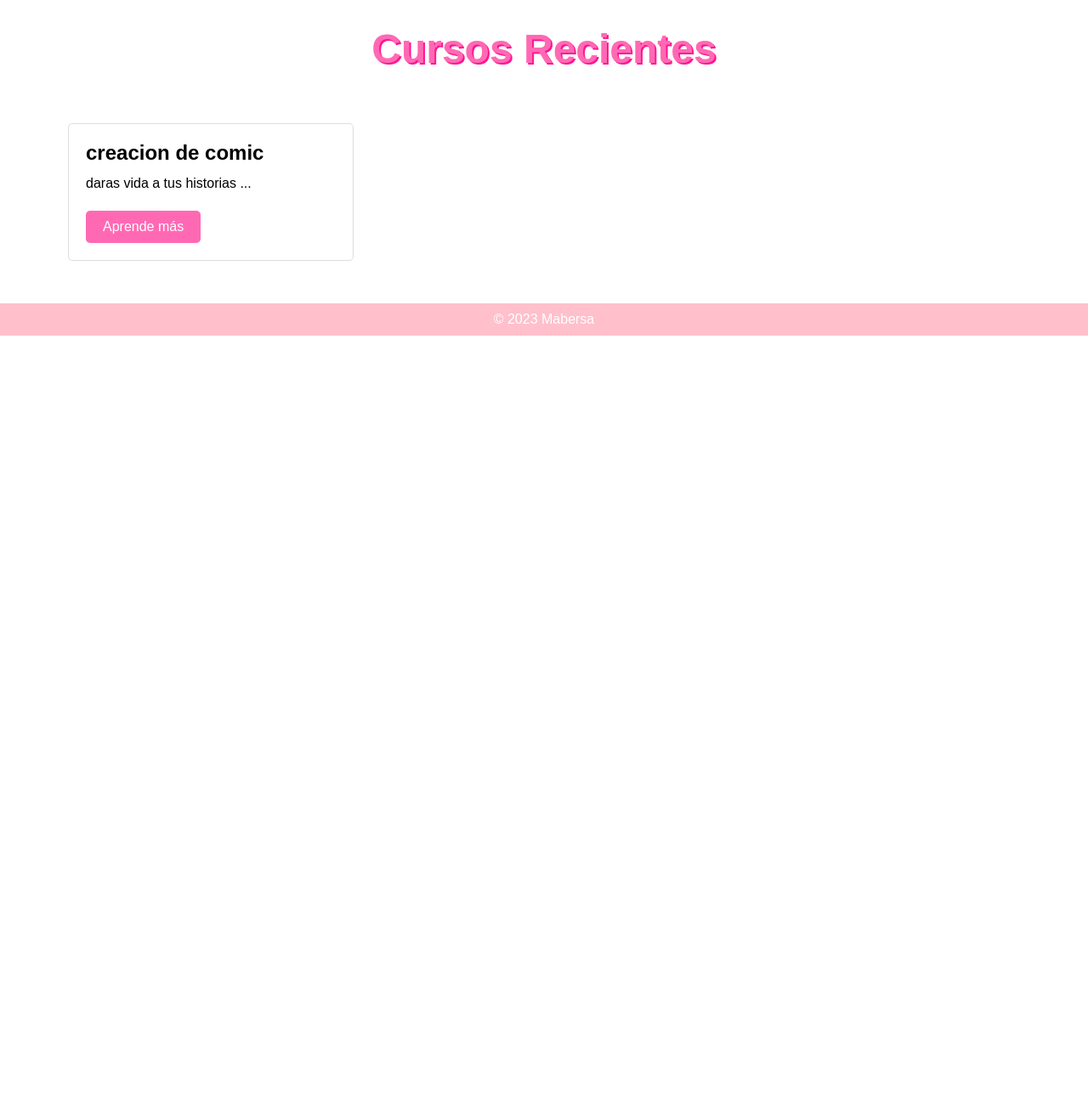
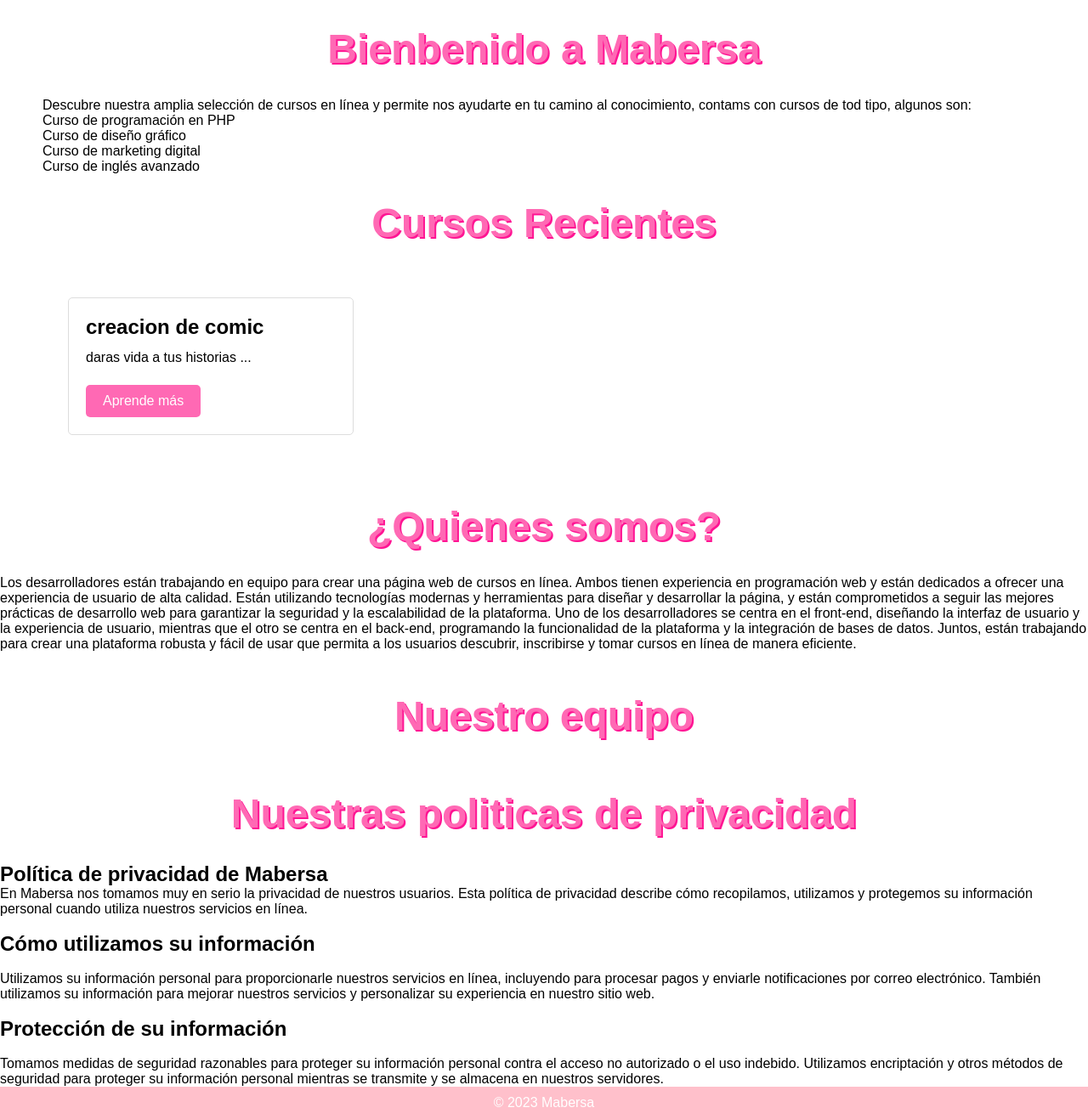
Before and after one commit to kronBELET/MABERSA_FENIX, a PHP site: page / in a window 1280 px wide. Shown: the part 117-1434 px from the top of the page at 85% size. Before the commit the page ends 512 px from the top, so only its background shows below. Run offline with PHP 8.4, Linux system fonts and the light colour scheme; data comes from the database, SQL or seed files in the repository.

Commit message:
Add files via upload

```diff
--- a/index.php
+++ b/index.php
@@ -41,14 +41,56 @@ if (mysqli_num_rows($result) > 0) {
     </head>
 
     <body>
-        <?php include('header.php'); ?>
+    <!DOCTYPE html>
+<html>
+<head>
+	<title>Cursos Online</title>
+</head>
+<body>
+
+    <?php include('header.php'); ?>
+    <div class="main-banner" id="top">
+        <main>
+            <section>
+                <h2 class="page-title">Bienbenido a Mabersa</h2>
+                <p class="paragraph">Descubre nuestra amplia selección de cursos en línea y permite nos ayudarte en tu camino al conocimiento, contams con cursos de tod tipo, algunos son:</p>
+                <ul class="paragraph" style="list-style: none;">
+                    <li>Curso de programación en PHP</li>
+                    <li>Curso de diseño gráfico</li>
+                    <li>Curso de marketing digital</li>
+                    <li>Curso de inglés avanzado</li>
+                </ul>
+            </section>
+        </main>
 
         <main>
             <h1 class="page-title">Cursos Recientes</h1>
             <div class="card-container">
                 <?php echo $show; ?>
             </div>
-        </main>
+        </main  class="main-banner">
+            <section>
+            <h2 class="page-title">¿Quienes somos?</h2>
+            <p class="paragraph">Los desarrolladores están trabajando en equipo para crear una página web de cursos en línea. Ambos tienen experiencia en programación web y están dedicados a ofrecer una experiencia de usuario de alta calidad. Están utilizando tecnologías modernas y herramientas para diseñar y desarrollar la página, y están comprometidos a seguir las mejores prácticas de desarrollo web para garantizar la seguridad y la escalabilidad de la plataforma. Uno de los desarrolladores se centra en el front-end, diseñando la interfaz de usuario y la experiencia de usuario, mientras que el otro se centra en el back-end, programando la funcionalidad de la plataforma y la integración de bases de datos. Juntos, están trabajando para crear una plataforma robusta y fácil de usar que permita a los usuarios descubrir, inscribirse y tomar cursos en línea de manera eficiente.</p>
+            <br>
+            </section>
+            <section>
+            <h2 class="page-title">Nuestro equipo</h2>
+
+            </section>
+            <section>
+            <h2 class="page-title">Nuestras politicas de privacidad</h2>
+                <h1 class="paragraph">Política de privacidad de Mabersa</h1>
+            <p class="paragraph">En Mabersa nos tomamos muy en serio la privacidad de nuestros usuarios. Esta política de privacidad describe cómo recopilamos, utilizamos y protegemos su información personal cuando utiliza nuestros servicios en línea.</p>
+            <br>
+                <h1 class="paragraph">Cómo utilizamos su información</h1>
+            <br>
+            <p class="paragraph">Utilizamos su información personal para proporcionarle nuestros servicios en línea, incluyendo para procesar pagos y enviarle notificaciones por correo electrónico. También utilizamos su información para mejorar nuestros servicios y personalizar su experiencia en nuestro sitio web.</p>
+            <br>
+                <h1 class="paragraph">Protección de su información</h1>
+            <br>
+            <p class="paragraph">Tomamos medidas de seguridad razonables para proteger su información personal contra el acceso no autorizado o el uso indebido. Utilizamos encriptación y otros métodos de seguridad para proteger su información personal mientras se transmite y se almacena en nuestros servidores.</p>
+            </section>
         <?php include('footer.php'); ?>
     </body>
 
```
